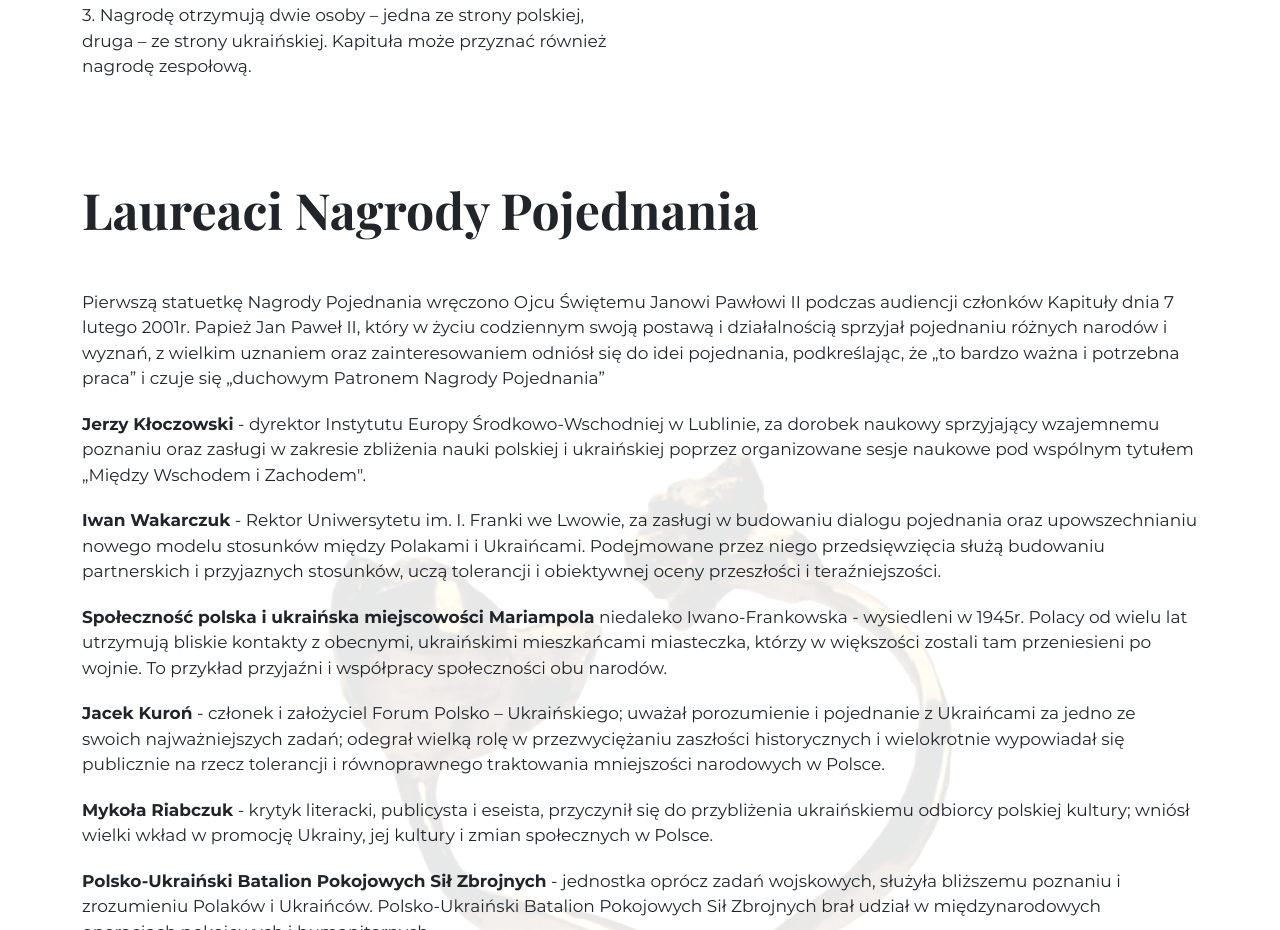
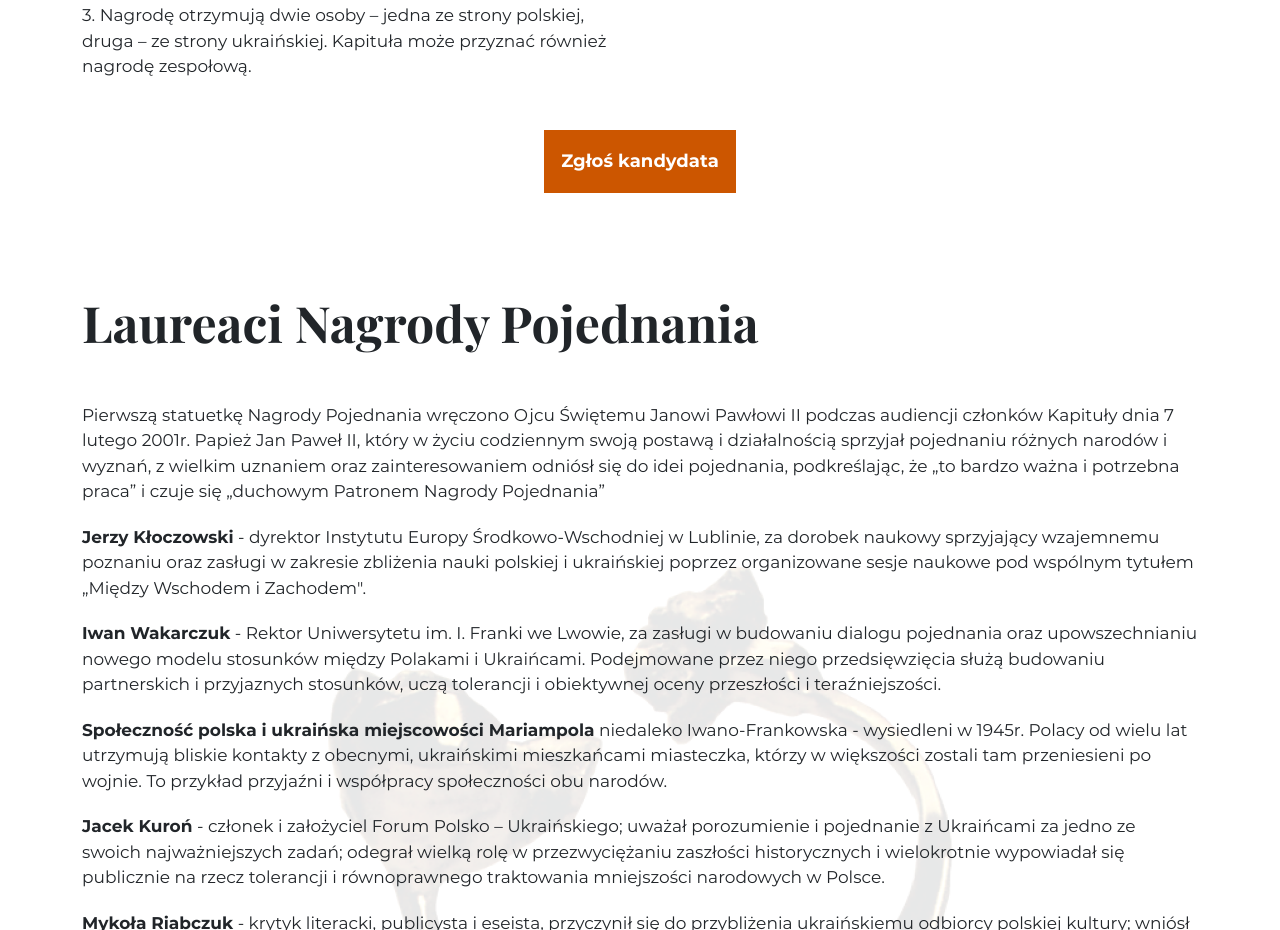
Before and after one commit to stolewski/edps, a website: page src/kapitula.html in a window 1280 px wide. Shown: the part 2441-3371 px from the top of the page. Drawn offline with nearby package versions, Linux system fonts and the light colour scheme; files that its build step writes are made by us from their sources; files whose address does not match are found by name.

Commit message:
kapitula btn

```diff
--- a/src/js/main.js
+++ b/src/js/main.js
@@ -6,10 +6,10 @@ $(document).ready(function () {
     slidesToScroll: 1,
     infinite: true,
     fade: true,
+    pauseOnFocus: false,
     cssEase: 'ease-out',
     autoplay: true,
     autoplaySpeed: 4000,
-    pauseOnFocus: false,
     prevArrow: $('.previous'),
     nextArrow: $('.nextus'),
   });
--- a/src/kapitula.html
+++ b/src/kapitula.html
@@ -119,6 +119,7 @@
                 </div>
                 <div class="col-lg-6"><img src="img/kapitula.webp" alt="opieka"></div>
             </div>
+            <a class="kapitula-candidate-btn" href="/#form-section">Zgłoś kandydata</a>
         </div>
       </section>
       <section class="laureates" id="laureates">
--- a/src/scss/main.scss
+++ b/src/scss/main.scss
@@ -500,3 +500,16 @@ h1 {
     background-color: $btn-prim;
   }
 }
+
+.kapitula-candidate-btn {
+  @include btn-col();
+  width: 192px;
+  margin: 50px auto 0;
+  transition: all 0.5s ease;
+  &:hover {
+    &:hover {
+      background: #f78a3c;
+      color: #fff;
+    }
+  }
+}
```
Also changed, not shown: src/index.html (+1 -1 lines), build/css/main.css, build/index.html, build/js/main.js, build/kapitula.html.
